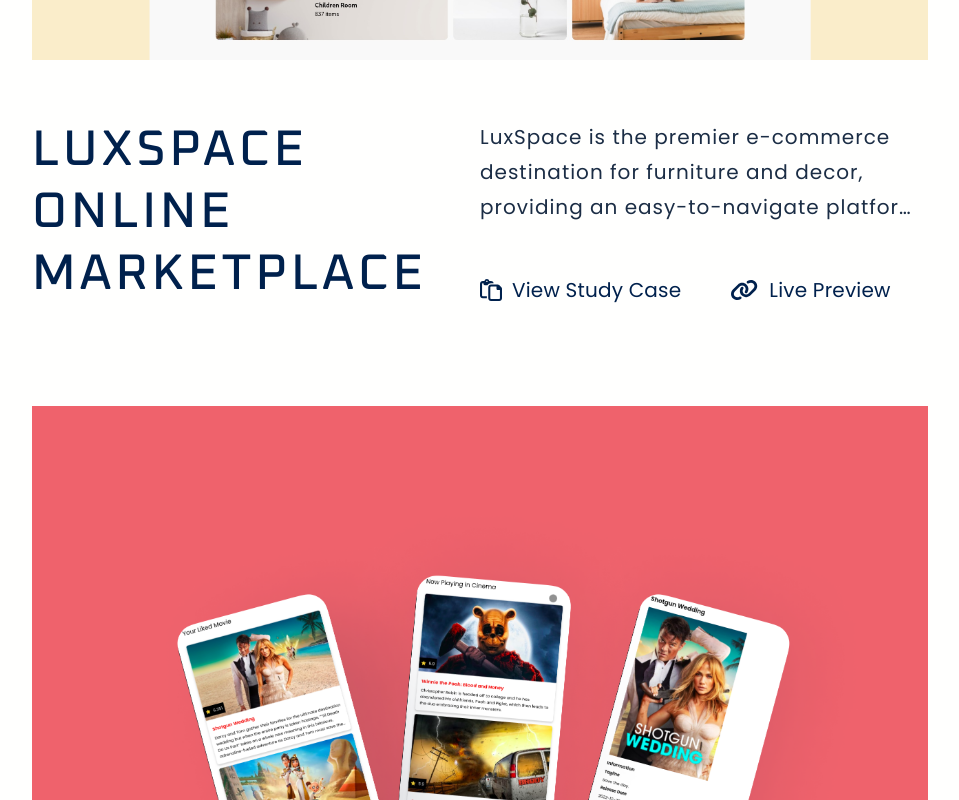
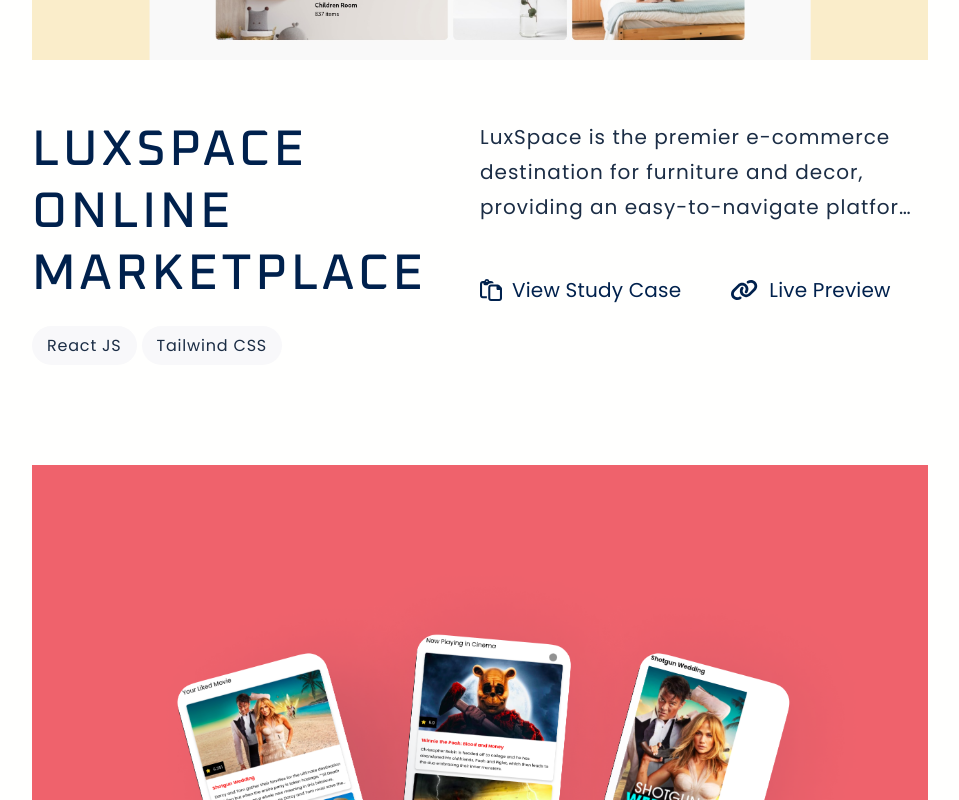
Before and after one commit to AndyNotfound/portfolio, a Next.js app: page /projects in a window 1280 px wide. Shown: the part 940-1740 px from the top of the page, without its empty margins (160-1119 px from the left). Built offline with nearby package versions, Linux system fonts and the light colour scheme.

Commit message:
Add: tag for the techstack as a sneakpeek kinda thing

```diff
--- a/components/ProjectsCard/index.js
+++ b/components/ProjectsCard/index.js
@@ -3,11 +3,12 @@
 import styles from "@/styles/components/ProjectsCard.module.css";
 
 export default function ProjectsCard({ data }) {
-
   const {
     slug,
-    frontmatter: { coverImage, title, excerpt, live },
+    frontmatter: { coverImage, title, excerpt, live, tag },
   } = data;
+
+  const tagList = tag.split(",");
   return (
     <div className={styles.productCard}>
       <div className={styles.productCardThumbnailHolder}>
@@ -19,7 +20,18 @@
         />
       </div>
       <div className={styles.productCardDetail}>
-        <h2>{title}</h2>
+        <div className={styles.productCardDetailTitle}>
+          <h2>{title}</h2>
+          <div className={styles.tagList}>
+            {tagList?.map((item, index) => {
+              return (
+                <p key={index} className={`${styles.tag} paragraph`}>
+                  {item}
+                </p>
+              );
+            })}
+          </div>
+        </div>
         <div className={styles.productCardDesc}>
           <p className="paragraph">{excerpt}</p>
           <div className={styles.productCardButtonGroup}>
--- a/package.json
+++ b/package.json
@@ -17,7 +17,6 @@
     "react": "18.2.0",
     "react-dom": "18.2.0",
     "react-responsive-carousel": "^3.2.23",
-    "react-simple-image-viewer": "^1.2.2",
-    "yet-another-react-lightbox": "^3.5.3"
+    "react-simple-image-viewer": "^1.2.2"
   }
 }
--- a/projects/dekoor.md
+++ b/projects/dekoor.md
@@ -1,14 +1,15 @@
 ---
 id: 3
+level: 1
 highlight: false
-level: 1
 coverImage: "/projects/dekoor.webp"
 title: "Dekoor Ltd Landing Page"
-by: "Gohand Silitonga"
 fullTitle: "The Best Minimalist Furniture for Your Home - Dekoor Ltd"
 excerpt: "Experience Elevated Living with Dekoor's Modern Furniture. Our site is built with HTML, CSS, and JS. Features: user-centric design, best-seller carousel, and more!"
+by: "Gohand Silitonga"
+tag: "HTML, CSS, JavaScript"
+keyword: "Gohand Silitonga, HTML, CSS, JavaScript, Technical Test"
 live: "https://dekoor-andynotfound.vercel.app/"
-keyword: "Gohand Silitonga, HTML, CSS, JavaScript, Technical Test"
 ---
 
 <style>
--- a/projects/easybank.md
+++ b/projects/easybank.md
@@ -1,14 +1,15 @@
 ---
 id: 4
+level: 2
 highlight: false
-level: 2
 coverImage: "/projects/easy-bank.webp"
 title: "EasyBank Landing Page"
-by: "Gohand Silitonga"
 fullTitle: "Easybank: Your All-in-One Online Banking Solution"
 excerpt: "Transform your finances with Easybank's next-gen digital banking. One account for spending, saving, budgeting, and investing. Open in minutes."
+by: "Gohand Silitonga"
+tag: "HTML, SCSS, JavaScript"
+keyword: "next generation banking, online banking, open banking, financial hub, budgeting, investments, fast onboarding, digital banking, Easybank"
 live: "https://andynotfound.github.io/EasyBankLandingPage/"
-keyword: "next generation banking, online banking, open banking, financial hub, budgeting, investments, fast onboarding, digital banking, Easybank"
 ---
 
 <style>
--- a/projects/loopstudios.md
+++ b/projects/loopstudios.md
@@ -1,14 +1,15 @@
 ---
 id: 2
+level: 1
 highlight: false
-level: 1
 coverImage: "/projects/loop-studios.webp"
 title: "Loopstudios VR Landing Page"
-by: "Gohand Silitonga"
 fullTitle: "Loopstudios VR: Immersive Digital Experiences"
 excerpt: "Loopstudios: Your partner for immersive, custom digital experiences that captivate your audience and transform your brand with unforgettable virtual reality."
+by: "Gohand Silitonga"
+tag: "HTML, CSS, JavaScript"
+keyword: "HTML, CSS, JavaScript, virtual reality, interactive VR, digital experiences, immersive experiences, digital agency"
 live: "https://andynotfound.github.io/LoopstudiosLandingPage/"
-keyword: "HTML, CSS, JavaScript, virtual reality, interactive VR, digital experiences, immersive experiences, digital agency"
 ---
 <style>
   ul {
--- a/projects/luxspace.md
+++ b/projects/luxspace.md
@@ -1,14 +1,15 @@
 ---
 id: 1
+level: 3
 highlight: true
-level: 3
 coverImage: "/projects/luxspace.webp"
 title: "LuxSpace Online Marketplace"
-by: "Gohand Silitonga"
 fullTitle: "LUXSPACE: ONLINE DECORATION & FURNITURE MARKETPLACE"
 excerpt: "LuxSpace is the premier e-commerce destination for furniture and decor, providing an easy-to-navigate platform with exceptional service."
+by: "Gohand Silitonga"
+tag: "React JS, Tailwind CSS"
+keyword: "LuxSpace, furniture, decoration, e-commerce, shopping, home decor"
 live: "https://luxspace-andy.vercel.app/"
-keyword: "LuxSpace, furniture, decoration, e-commerce, shopping, home decor"
 ---
 
 <style>
--- a/projects/movie.md
+++ b/projects/movie.md
@@ -1,12 +1,13 @@
 ---
 id: 5
+level: 3
 highlight: true
-level: 3
 coverImage: "/projects/movie.webp"
 title: "CineMate Web Application"
-by: "Gohand Silitonga"
 fullTitle: "CineMate: App to keep track of airing and favorite movies"
 excerpt: "Stay updated with the latest movies in cinema and save your favorite picks. Built with HTML, CSS, and JavaScript using Webpack, Babel, and MVP architecture."
+by: "Gohand Silitonga"
+tag: "Webpack, HTML, CSS, JavaScript"
 keyword: "CineMate, movies, cinema, web app, favorites, trailers, notifications, IndexedDB, caching, search, responsive design"
 live: ""
 ---
--- a/projects/property-agent.md
+++ b/projects/property-agent.md
@@ -1,12 +1,13 @@
 ---
 id: 7
+level: 3
 highlight: true
-level: 3
 coverImage: "/projects/property-agent.webp"
 title: "Astate Property Landing Page"
-by: "Gohand Silitonga"
 fullTitle: "Find your long dream property with AState"
 excerpt: "Get your dream property through our global agents with AState. We help you to make it a reality. #realestate #dreamhome"
+by: "Gohand Silitonga"
+tag: "React, CSS"
 keyword: "AState, real estate, property search, global agents, dream home"
 live: "https://real-estate-landing-page-react.vercel.app/"
 ---
--- a/projects/restaurant.md
+++ b/projects/restaurant.md
@@ -1,12 +1,13 @@
 ---
 id: 6
+level: 3
 highlight: true
-level: 3
 coverImage: "/projects/rest0rant.webp"
 title: "TastyBites Web Application"
-by: "Gohand Silitonga"
 fullTitle: "TastyBites: App to enlist nearby restaurant"
 excerpt: "TastyBites - Your ultimate guide to discovering and keeping track of your favorite restaurants. Explore and indulge in the world of restaurants."
+by: "Gohand Silitonga"
+tag: "Webpack, HTML, CSS, JavaScript"
 keyword: "TastyBites, restaurants, web app, favorites, IndexedDB, caching, search, responsive design"
 live: ""
 ---
--- a/projects/room-homepage.md
+++ b/projects/room-homepage.md
@@ -1,12 +1,13 @@
 ---
 id: 8
+level: 2
 highlight: false
-level: 2
 coverImage: "/projects/room-homepage.webp"
 title: "Room Landing page"
-by: "Gohand Silitonga"
 fullTitle: "Discover your perfect furnishing with Room"
 excerpt: "Discover innovative ways to decorate with Room. Our custom-made furniture collection blends design and function to suit your individual taste. #interiordesign #furniture"
+by: "Gohand Silitonga"
+tag: "React, CSS"
 keyword: "Room, furniture, decoration, multifunctional collection, traditional, contemporary styles, custom-made furniture, product specialists"
 live: "https://room-homepage-olive-psi.vercel.app/"
 ---
--- a/styles/components/ProjectsCard.module.css
+++ b/styles/components/ProjectsCard.module.css
@@ -1,5 +1,6 @@
 .productCard,
 .productCardDetail,
+.productCardDetailTitle,
 .productCardButtonGroup,
 .productCardButton {
   display: flex;
@@ -10,12 +11,26 @@
   gap: 20px;
   position: relative;
 }
+.productCardThumbnailHolder {
+  width: 100%;
+  aspect-ratio: 1;
+  max-height: 250px;
+  position: relative;
+}
+.productCardThumbnailHolder > img {
+  object-fit: cover;
+  background-position: center;
+}
 .productCardDetail {
   flex-direction: column;
-  gap: 15px;
+  gap: 25px;
 }
-.productCardDetail > h2 {
+.productCardDetailTitle {
   width: 100%;
+  flex-direction: column;
+  gap: 10px;
+}
+.productCardDetailTitle > h2 {
   font-family: var(--oxanium);
   font-style: normal;
   font-weight: 500;
@@ -24,6 +39,16 @@
   letter-spacing: 0.08em;
   color: var(--headline);
   text-transform: uppercase;
+}
+.tagList {
+  display: flex;
+  gap: 5px;
+}
+.tag {
+  padding: 2px 15px;
+  border-radius: 30px;
+  color: var(--paragraph);
+  background-color: #f8f8fa;
 }
 .productCardDesc {
   width: 100%;
@@ -61,21 +86,6 @@
   line-height: 18px;
   letter-spacing: 0.01em;
 }
-.productCardThumbnailHolder {
-  width: 100%;
-  aspect-ratio: 1;
-  max-height: 250px;
-  position: relative;
-}
-.productCardThumbnailHolder > img {
-  object-fit: cover;
-  background-position: center;
-}
-@media screen and (min-width: 500px) {
-  .productCardThumbnailHolder {
-    max-height: 350px;
-  }
-}
 @media screen and (min-width: 500px) {
   .productCardThumbnailHolder {
     max-height: 450px;
@@ -90,13 +100,23 @@
   .productCard {
     gap: 60px;
   }
+  .productCardThumbnailHolder {
+    max-height: 600px;
+  }
   .productCardDetail {
     flex-direction: row;
+    flex-wrap: wrap;
     justify-content: space-between;
-    row-gap: 60px;
   }
-  .productCardDetail > h2 {
+  .productCardDetailTitle {
     width: 40%;
+    gap: 20px;
+    flex-wrap: wrap;
+  }
+  .tag {
+    font-size: 16px;
+  }
+  .productCardDetailTitle > h2 {
     font-size: 50px;
     line-height: 62px;
     letter-spacing: 0.08em;
@@ -123,9 +143,6 @@
     line-height: 30px;
     letter-spacing: 0.01em;
   }
-  .productCardThumbnailHolder {
-    max-height: 600px;
-  }
 }
 @media screen and (min-width: 1200px) {
   .productCardThumbnailHolder {
```
Also changed, not shown: styles/components/Home.module.css (+13 -2 lines), 1 other file (tests, documents, lock files or other folders).
